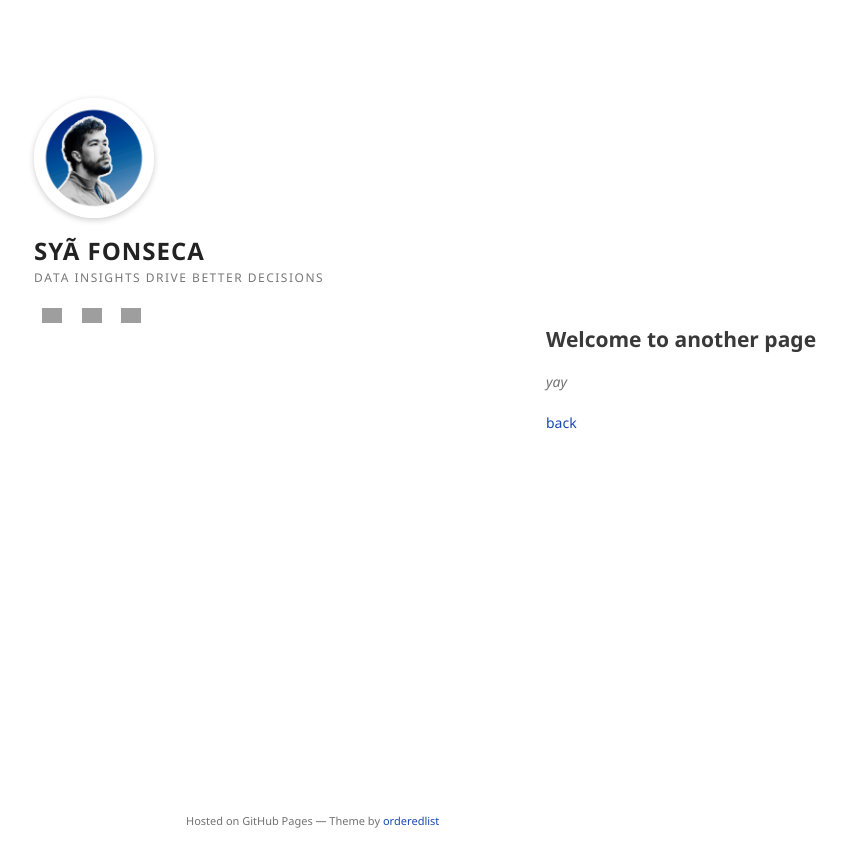
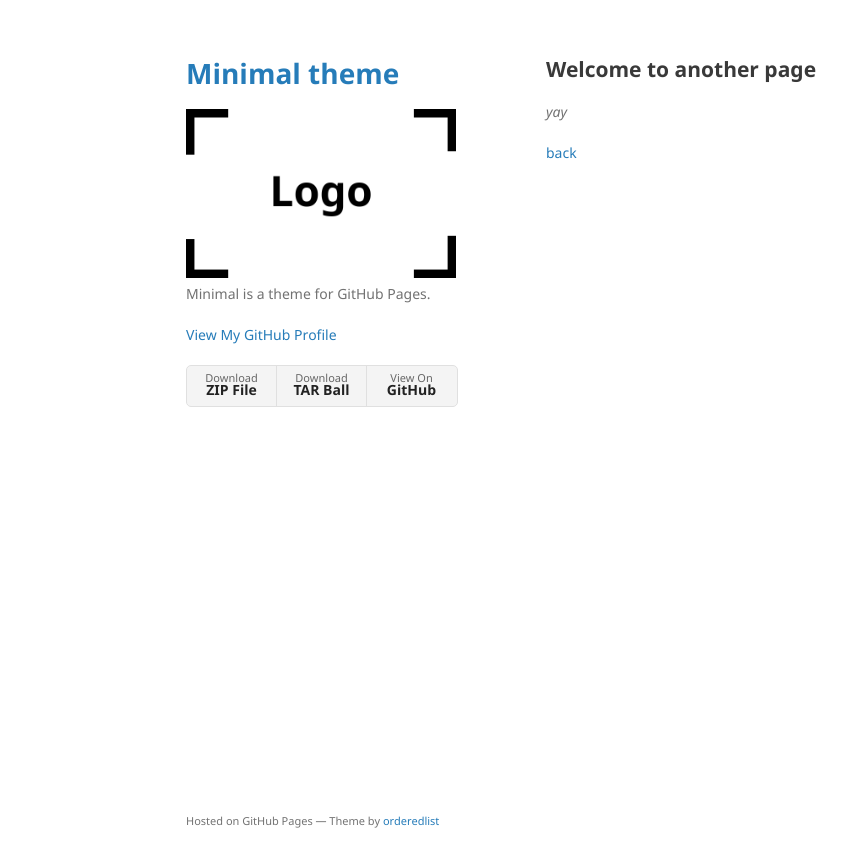
Before and after one commit to fonsecadados/fonsecadados.github.io, a Jekyll site: the page built from another-page.md, in a window 1280 px wide. Shown: the top 867 px of the page, without its empty margins (24-871 px from the left). Built offline with Jekyll 4.4.1, drawn with Linux system fonts in a browser that asks for light colours; our own code applies the rules of GitHub Pages for plain Markdown files; grey boxes are pictures that could not be loaded.

Commit message:
up kill all

```diff
--- a/_config.yml
+++ b/_config.yml
@@ -1,39 +1,6 @@
-title: "SYÃ FONSECA"
-logo: /assets/img/foto_perfil_3.png
-description: "Data insights drive better decisions"
-
+title: Minimal theme
+logo: /assets/img/logo.png
+description: Minimal is a theme for GitHub Pages.
+show_downloads: true
+google_analytics:
 theme: jekyll-theme-minimal
-
-# Inclui customizações no <head>
-include:
-  - _includes/head-custom.html
-
-markdown: kramdown
-
-
-# Adiciona seu CSS customizado
-sass:
-  style: compressed
-
-# Inclui o CSS no site
-defaults:
-  - scope:
-      path: ""
-    values:
-      # css: "/assets/css/custom.css"
-      layout: default
-
-
-# Informações de contato e autor
-linkedin: https://www.linkedin.com/in/syafonseca/
-github: https://github.com/fonsecadados
-email: syafonseca@gmail.com
-author: Syã Fonseca
-lang: pt-BR
-
-# Configurações de URL
-url: "https://fonsecadados.github.io"
-baseurl: ""  # Se for publicado direto no GitHub Pages principal. Mude para "/nome-do-repo" se necessário
-
-# Melhora as URLs (sem .html no final)
-permalink: pretty
--- a/_includes/head-custom.html
+++ b/_includes/head-custom.html
@@ -1,28 +1,9 @@
 <!-- start custom head snippets, customize with your own _includes/head-custom.html file -->
-<div style="text-align: left; padding-top: 40px;">
-  <img src="{{ '/assets/img/foto_perfil_3.png' | relative_url }}" alt="Foto de perfil" style="width: 120px; border-radius: 50%; box-shadow: 0 2px 6px rgba(0,0,0,0.2);">
-
-  <h1 style="margin: 15px 0 5px; font-size: 24px; letter-spacing: 1px;">SYÃ FONSECA</h1>
-
-  <p style="color: #777; text-transform: uppercase; font-size: 12px; letter-spacing: 1.5px;">Data insights drive better decisions</p>
-
-  <div style="margin-top: 10px;">
-    <a href="https://github.com/fonsecadados" style="margin: 0 8px;"><img src="https://cdn.jsdelivr.net/npm/simple-icons@v9/icons/github.svg" alt="GitHub" width="20"></a>
-    <a href="https://www.linkedin.com/in/syafonseca/" style="margin: 0 8px;"><img src="https://cdn.jsdelivr.net/npm/simple-icons@v9/icons/linkedin.svg" alt="LinkedIn" width="20"></a>
-    <a href="mailto:syafonseca@gmail.com" style="margin: 0 8px;"><img src="https://cdn.jsdelivr.net/npm/simple-icons@v9/icons/gmail.svg" alt="Email" width="20"></a>
-  </div>
-</div>
 
 <!-- Setup Google Analytics -->
 {% include head-custom-google-analytics.html %}
 
 <!-- You can set your favicon here -->
-<!-- Favicon -->
-<link rel="icon" type="image/x-icon" href="{{ '/assets/img/foto_perfil_3.ico' | relative_url }}">
-
-<link rel="stylesheet" href="{{ '/assets/css/custom.css' | relative_url }}">
-
-
 <!-- link rel="shortcut icon" type="image/x-icon" href="{{ '/favicon.ico' | relative_url }}" -->
 
 <!-- end custom head snippets -->
--- a/_layouts/default.html
+++ b/_layouts/default.html
@@ -1,23 +1,56 @@
 <!DOCTYPE html>
-<html lang="{{ site.lang | default: 'en-US' }}">
+<html lang="{{ site.lang | default: "en-US" }}">
   <head>
     <meta charset="UTF-8">
     <meta http-equiv="X-UA-Compatible" content="IE=edge">
     <meta name="viewport" content="width=device-width, initial-scale=1">
-    {% seo %}
-    <link rel="stylesheet" href="{{ '/assets/css/style.css' | relative_url }}">
-    <link rel="stylesheet" href="{{ '/assets/css/custom.css' | relative_url }}">
+
+{% seo %}
+    <link rel="stylesheet" href="{{ "/assets/css/style.css?v=" | append: site.github.build_revision | relative_url }}">
+    <!--[if lt IE 9]>
+    <script src="https://cdnjs.cloudflare.com/ajax/libs/html5shiv/3.7.3/html5shiv.min.js"></script>
+    <![endif]-->
     {% include head-custom.html %}
   </head>
   <body>
     <div class="wrapper">
+      <header>
+        <h1><a href="{{ "/" | absolute_url }}">{{ site.title | default: site.github.repository_name }}</a></h1>
+
+        {% if site.logo %}
+          <img src="{{site.logo | relative_url}}" alt="Logo" />
+        {% endif %}
+
+        <p>{{ site.description | default: site.github.project_tagline }}</p>
+
+        {% if site.github.is_project_page %}
+        <p class="view"><a href="{{ site.github.repository_url }}">View the Project on GitHub <small>{{ site.github.repository_nwo }}</small></a></p>
+        {% endif %}
+
+        {% if site.github.is_user_page %}
+        <p class="view"><a href="{{ site.github.owner_url }}">View My GitHub Profile</a></p>
+        {% endif %}
+
+        {% if site.show_downloads %}
+        <ul class="downloads">
+          <li><a href="{{ site.github.zip_url }}">Download <strong>ZIP File</strong></a></li>
+          <li><a href="{{ site.github.tar_url }}">Download <strong>TAR Ball</strong></a></li>
+          <li><a href="{{ site.github.repository_url }}">View On <strong>GitHub</strong></a></li>
+        </ul>
+        {% endif %}
+      </header>
       <section>
-        {{ content }}
+
+      {{ content }}
+
       </section>
       <footer>
-        <p><small>Hosted on GitHub Pages — Theme by <a href="https://github.com/orderedlist">orderedlist</a></small></p>
+        {% if site.github.is_project_page %}
+        <p>This project is maintained by <a href="{{ site.github.owner_url }}">{{ site.github.owner_name }}</a></p>
+        {% endif %}
+        <p><small>Hosted on GitHub Pages &mdash; Theme by <a href="https://github.com/orderedlist">orderedlist</a></small></p>
       </footer>
     </div>
-    <script src="{{ '/assets/js/scale.fix.js' | relative_url }}"></script>
+    <script src="{{ "/assets/js/scale.fix.js" | relative_url }}"></script>
   </body>
 </html>
--- a/_sass/jekyll-theme-minimal.scss
+++ b/_sass/jekyll-theme-minimal.scss
@@ -35,12 +35,12 @@ h3, h4, h5, h6 {
 }
 
 a {
-  color:#1a47b1;
+  color:#267CB9;
   text-decoration:none;
 }
 
 a:hover, a:focus {
-  color:rgb(11, 69, 146);
+  color:#069;
   font-weight: bold;
 }
 
--- a/assets/css/style.scss
+++ b/assets/css/style.scss
@@ -2,8 +2,3 @@
 ---
 
 @import "jekyll-theme-minimal";
-
-img[alt="logo"] {
-  border-radius: 50%;
-  width: 120px;
-}
```
Also changed, not shown: assets/css/custom.css (deleted, +0 -8 lines), index copy.md (deleted, +0 -123 lines), index.md (+108 -36 lines), README.md (renamed from antigoreadme.md), assets/img/avatar_copiar_crop.jpg (deleted), assets/img/favicon_linkedin.ico (deleted), assets/img/foto_perfil.png (deleted), assets/img/foto_perfil_2.png (deleted), assets/img/foto_perfil_3.png (deleted).
